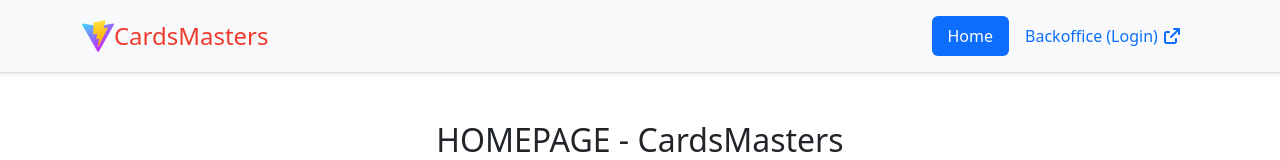
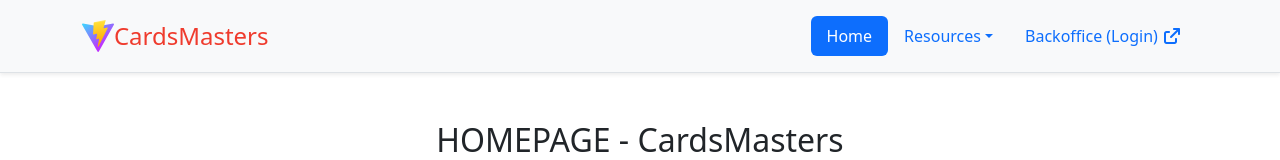
Before and after one commit to fedebacci/laravel-final-project-public-area, a React (Vite) app: page / in a window 1280 px wide. Shown: the top 160 px of the page. Built offline with nearby package versions, Linux system fonts and the light colour scheme; no server answers.

Commit message:
added links to resources index pages inside dropdown

```diff
--- a/src/components/layout/Header.jsx
+++ b/src/components/layout/Header.jsx
@@ -21,6 +21,45 @@ export default function Header () {
                             </NavLink>
                         </li>
                         {/* <li className="nav-item">
+                            <NavLink className='nav-link' to={pages.GAMES()}>
+                                Games
+                            </NavLink>
+                        </li>
+                        <li className="nav-item">
+                            <NavLink className='nav-link' to={pages.CARDS()}>
+                                Cards
+                            </NavLink>
+                        </li>
+                        <li className="nav-item">
+                            <NavLink className='nav-link' to={pages.DECKS()}>
+                                Decks
+                            </NavLink>
+                        </li> */}
+
+
+                        <li className="nav-item dropdown">
+                            <a id="navbarDropdown" className="nav-link dropdown-toggle" href="#" role="button" data-bs-toggle="dropdown" aria-haspopup="true" aria-expanded="false" v-pre>
+                                    Resources
+                            </a>
+
+                            <div className="dropdown-menu dropdown-menu-right" aria-labelledby="navbarDropdown">
+                                <NavLink className="dropdown-item" to={pages.GAMES()}>
+                                    Games
+                                </NavLink>
+                                <NavLink className="dropdown-item" to={pages.CARDS()}>
+                                    Cards
+                                </NavLink>
+                                <NavLink className="dropdown-item" to={pages.DECKS()}>
+                                    Decks
+                                </NavLink>
+                            </div>
+                        </li>
+
+
+
+
+
+                        {/* <li className="nav-item">
                             <NavLink className='nav-link' to="/test">
                                 Test 404
                             </NavLink>
```
